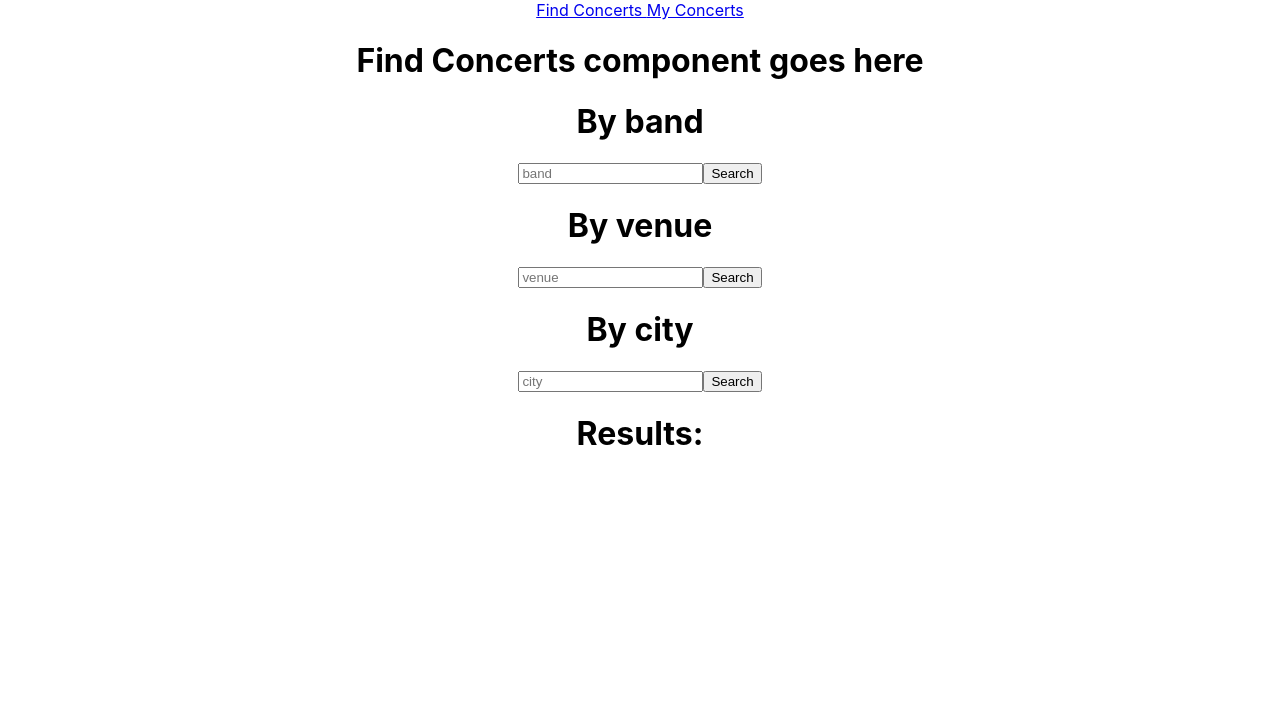
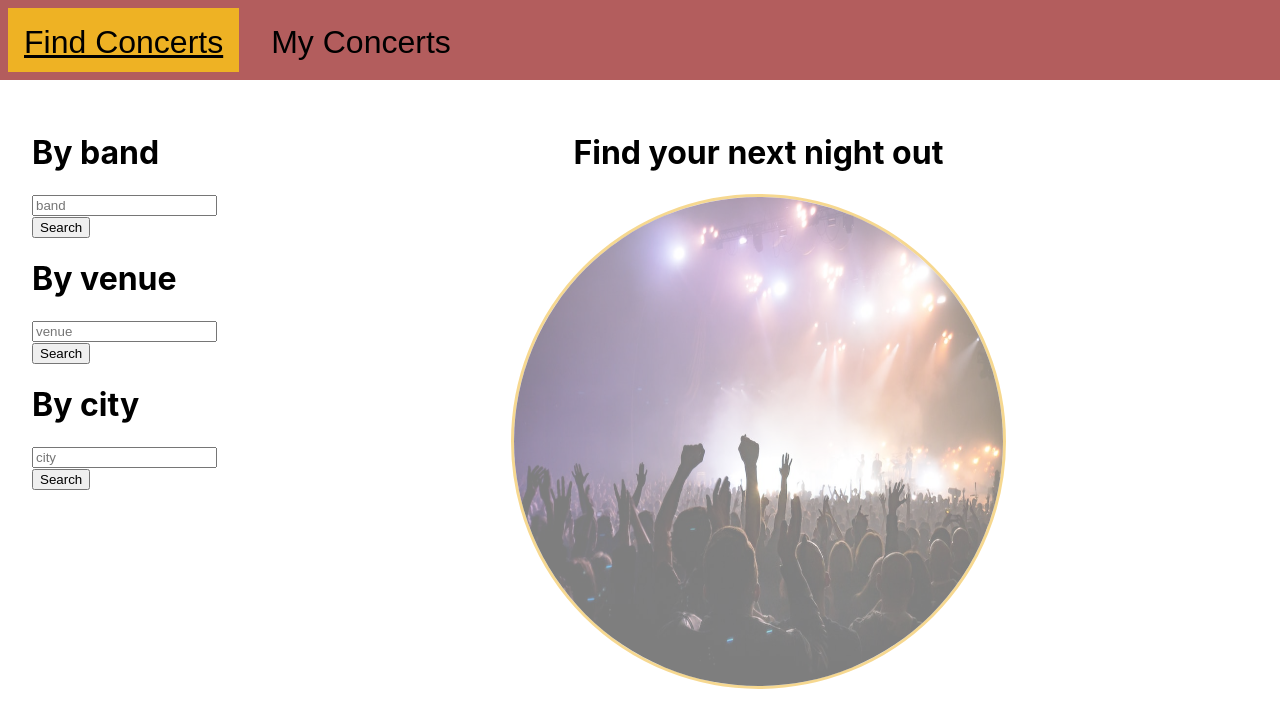
Before and after one commit to johncarges/concert-finder, a React (Create React App) app: page / in a window 1280 px wide. Shown: the top 728 px of the page. Built offline with nearby package versions, Linux system fonts and the light colour scheme; data requests are answered from the project's data file.

Commit message:
adds some basic formatting

```diff
--- a/src/App.css
+++ b/src/App.css
@@ -1,38 +1,104 @@
-.App {
-  text-align: center;
+:root {
+  --main-bg-color: #f0f0f0
 }
 
-.App-logo {
-  height: 40vmin;
-  pointer-events: none;
+/* * {
+  border:#aaa solid 1px
+} */
+
+.nav-bar-container {
+  display: flex;
+  background-color: #b35d5d;
 }
 
-@media (prefers-reduced-motion: no-preference) {
-  .App-logo {
-    animation: App-logo-spin infinite 20s linear;
-  }
+.nav-bar {
+  display: flex;
+  justify-content: flex-start;
+  height: 5rem;
+  max-width: 500px
 }
 
-.App-header {
-  background-color: #282c34;
-  min-height: 100vh;
+.nav-link {
+  font: 2em sans-serif;
+  color:#000;
+  text-decoration: none;
+  padding: 1rem;
+  font-weight: 200;
+  margin: 0.5rem;
+}
+
+.nav-link.active,
+.nav-link:focus,
+.nav-link:hover {
+  background-color: #eeb224;
+  text-decoration: none;
+}
+
+.find-concerts-container {
+  padding: 2rem;
+  display:flex;
+  justify-content: center;
+}
+
+.search-container {
+  justify-content: left;
+
+  min-width: 220px
+}
+
+.results-container {
+  justify-content: left;
+
+  margin-left: 1rem;
+}
+
+.results-list {
+  list-style: none;
+}
+
+.results-header {
+  margin-left: 2.5rem;
+}
+
+.result {
+  display: flex;
+  justify-content: space-between;
+  border:#aaa solid 1px;
+  border-radius: 1%;
+  margin: .25rem;
+  height: 6rem;
+}
+
+.concert-detail {
+  margin-left: 2rem;
+  max-width: 70%;
+}
+
+.favorite-button {
+  height: 50%;
+  align-self: flex-end;
+  justify-self: flex-end;
+  width: 90px;
+  font-size: .75rem;
+  margin: .25rem
+}
+
+/* Catch no results*/
+.before-search {
   display: flex;
   flex-direction: column;
   align-items: center;
-  justify-content: center;
-  font-size: calc(10px + 2vmin);
-  color: white;
 }
 
-.App-link {
-  color: #61dafb;
+.before-search-image {
+  border:#eeb224 solid 3px;
+  border-radius: 50%;
+  width: 50%;
+  aspect-ratio: 1;
+  opacity: 50%;
 }
 
-@keyframes App-logo-spin {
-  from {
-    transform: rotate(0deg);
-  }
-  to {
-    transform: rotate(360deg);
-  }
+.no-results {
+  display: flex;
+  justify-content: center;
 }
--- a/src/App.js
+++ b/src/App.js
@@ -14,7 +14,7 @@ function App() {
 
   const [searchResults,setSearchResults] = useState([])
   const [myConcerts, setMyConcerts] = useState([])
-
+  const [searchAttempted, setSearchAttempted] = useState(false)
 
   useEffect(() => {
       fetch(savedConcerts)
@@ -33,7 +33,8 @@ function App() {
             searchResults={searchResults}
             handleSearchSubmit={handleSearchSubmit}
             myConcerts={myConcerts}
-            handleUpdateMyConcerts={handleUpdateMyConcerts}/>
+            handleUpdateMyConcerts={handleUpdateMyConcerts}
+            searchAttempted={searchAttempted}/>
         </Route>
         <Route exact path="/my-concerts">
           <MyConcerts
@@ -45,6 +46,7 @@ function App() {
   );
 
   function handleSearchSubmit(searchQuery){
+    setSearchAttempted(true)
 
     const { type, query } = searchQuery
     let fetchURL;
--- /dev/null
+++ b/src/Components/BeforeSearch.js
@@ -0,0 +1,11 @@
+
+function BeforeSearch() {
+    return (
+        <div className="before-search">
+            <h1 className="before-search-header">Find your next night out</h1>
+            <img className="before-search-image" src="./concertPhoto1.jpg"/>
+        </div>
+    )
+}
+
+export default BeforeSearch
--- a/src/Components/FindConcerts.js
+++ b/src/Components/FindConcerts.js
@@ -3,17 +3,17 @@ import SearchContainer from "./SearchContainer"
 
 
 function FindConcerts(props) {
-    const {searchResults, handleSearchSubmit, myConcerts, handleUpdateMyConcerts} = props
+    const {searchResults, handleSearchSubmit, myConcerts, handleUpdateMyConcerts, searchAttempted} = props
 
 
     return (
         <div className="find-concerts-container">
-            <h1>Find Concerts component goes here</h1>
             <SearchContainer handleSubmit={handleSearchSubmit}/>
             <ResultsContainer
                 searchResults={searchResults}
                 myConcerts={myConcerts}
-                handleUpdateMyConcerts={handleUpdateMyConcerts}/>
+                handleUpdateMyConcerts={handleUpdateMyConcerts}
+                searchAttempted={searchAttempted}/>
         </div>
     )
 }
--- a/src/Components/NavBar.js
+++ b/src/Components/NavBar.js
@@ -4,9 +4,11 @@ import { NavLink, Switch } from "react-router-dom";
 
 function NavBar() {
     return (
-        <div>
-            <NavLink to="/" exact activeStyle={{textDecoration: "underline"}}> Find Concerts </NavLink>
-            <NavLink to="/my-concerts" exact activeStyle={{textDecoration: "underline"}}> My Concerts </NavLink>
+        <div className="nav-bar-container">
+            <div className="nav-bar">
+                <NavLink to="/" exact activeStyle={{textDecoration: "underline"}} className="nav-link"> Find Concerts </NavLink>
+                <NavLink to="/my-concerts" exact activeStyle={{textDecoration: "underline"}} className="nav-link"> My Concerts </NavLink>
+            </div>
         </div>
     )
 }
--- /dev/null
+++ b/src/Components/NoResults.js
@@ -0,0 +1,26 @@
+import { useState } from "react"
+
+function NoResults() {
+
+    const [stillLoading, setStillLoading] = useState(true)
+
+    setTimeout(()=>setStillLoading(false), 3000)
+
+    if (stillLoading) {
+        return (
+            <div className="still-loading">
+                <h1>Still Loading ... </h1>
+            </div>
+        )
+    } else {
+
+        return (
+            <div className="no-results">
+                <h1>No Results Found!</h1>
+            </div>
+        )
+    }
+
+}
+
+export default NoResults
--- a/src/Components/ResultsContainer.js
+++ b/src/Components/ResultsContainer.js
@@ -1,9 +1,10 @@
 
 import SearchResultItem from "./SearchResultItem"
-
+import BeforeSearch from "./BeforeSearch"
+import NoResults from "./NoResults"
 
 function ResultsContainer(props) {
-    const {searchResults, myConcerts, handleUpdateMyConcerts} = props
+    const {searchResults, myConcerts, handleUpdateMyConcerts, searchAttempted} = props
     //console.log(searchResults[0])
 
     const renderedResults = searchResults.slice(0,20).map((result,index)=> {
@@ -14,14 +15,31 @@ function ResultsContainer(props) {
             handleUpdateMyConcerts={handleUpdateMyConcerts}/>
     })
 
-    return (
-        <div>
-            <h1>Results:</h1>
-            <ul>
-                {renderedResults}
-            </ul>
-        </div>
-    )
+    if (searchAttempted && searchResults.length!==0){
+        return (
+            <div className="results-container">
+                <h1 className="results-header">Results:</h1>
+                <ul className="results-list">
+                    {renderedResults}
+                </ul>
+            </div>
+        )
+    } else if (searchAttempted) {
+        return <NoResults />
+    } else {
+        return <BeforeSearch />
+    }
+
+
+
+    // return (
+    //     <div className="results-container">
+    //         <h1>Results:</h1>
+    //         <ul className="results-list">
+    //             {renderedResults}
+    //         </ul>
+    //     </div>
+    // )
 }
 
 export default ResultsContainer
--- a/src/Components/SearchContainer.js
+++ b/src/Components/SearchContainer.js
@@ -5,7 +5,7 @@ import SearchBar from "./SearchBar"
 function SearchContainer({handleSubmit}){
 
     return (
-        <div>
+        <div className="search-container">
             <SearchBar
                 searchType={"band"}
                 handleSubmit={handleSubmit}
--- a/src/Components/SearchResultItem.js
+++ b/src/Components/SearchResultItem.js
@@ -51,9 +51,9 @@ function SearchResultItem(props) {
     const { datetime_local, title, venue } = searchResultDetails
     const buttonText = isFavorited ? "Remove From Favorites" :"Save to Favorites"
     return (
-        <li>
-            <p>{`${restructureDate(datetime_local)}: ${title} at ${venue["name_v2"]}`}</p>
-            <button onClick={handleClickFavorites}>{buttonText}</button>
+        <li className="result">
+            <p className="concert-detail">{`${restructureDate(datetime_local)}: ${title} at ${venue["name_v2"]}`}</p>
+            <button className="favorite-button" onClick={handleClickFavorites}>{buttonText}</button>
         </li>
     )
 
```
Also changed, not shown: public/concertPhoto1.jpg (added).
